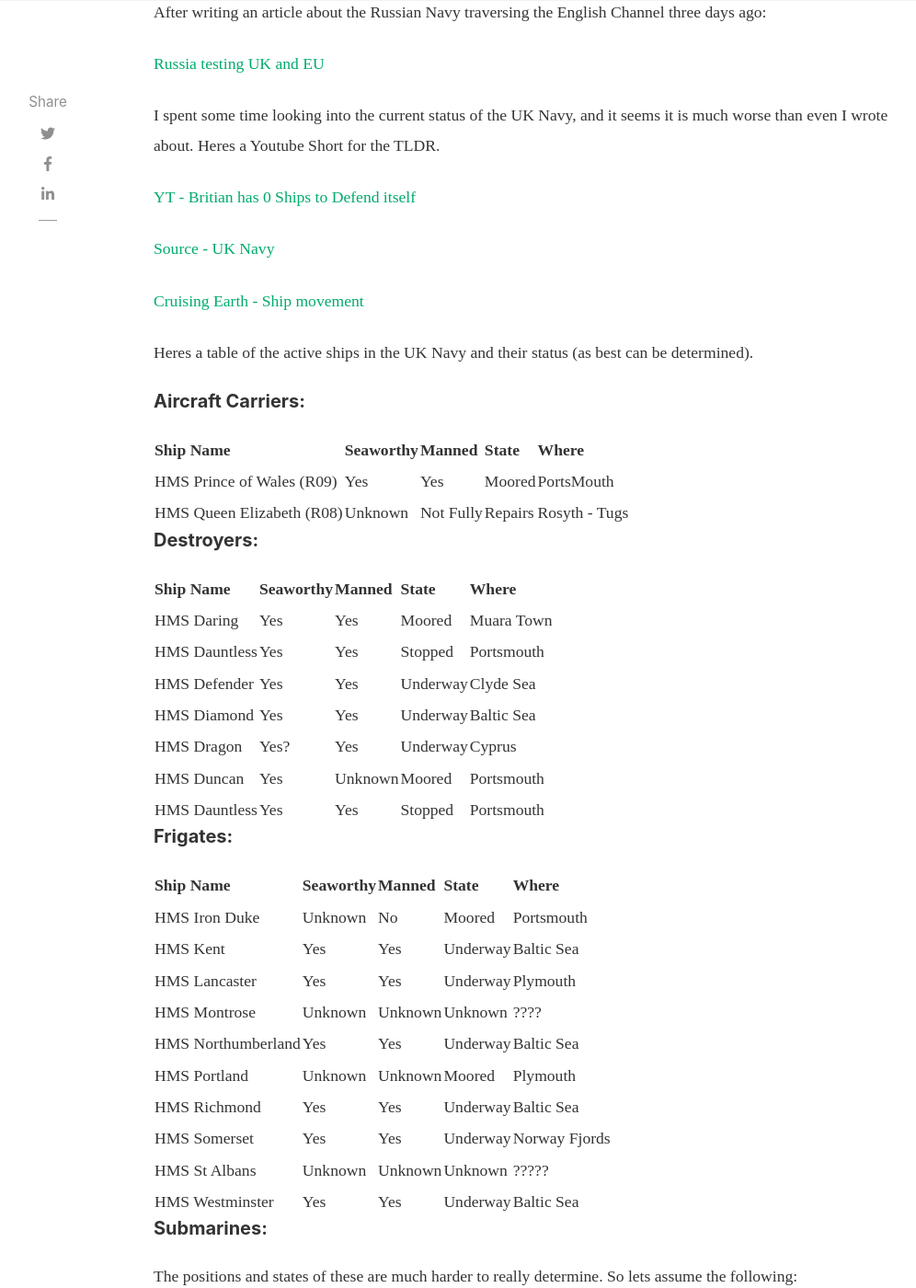
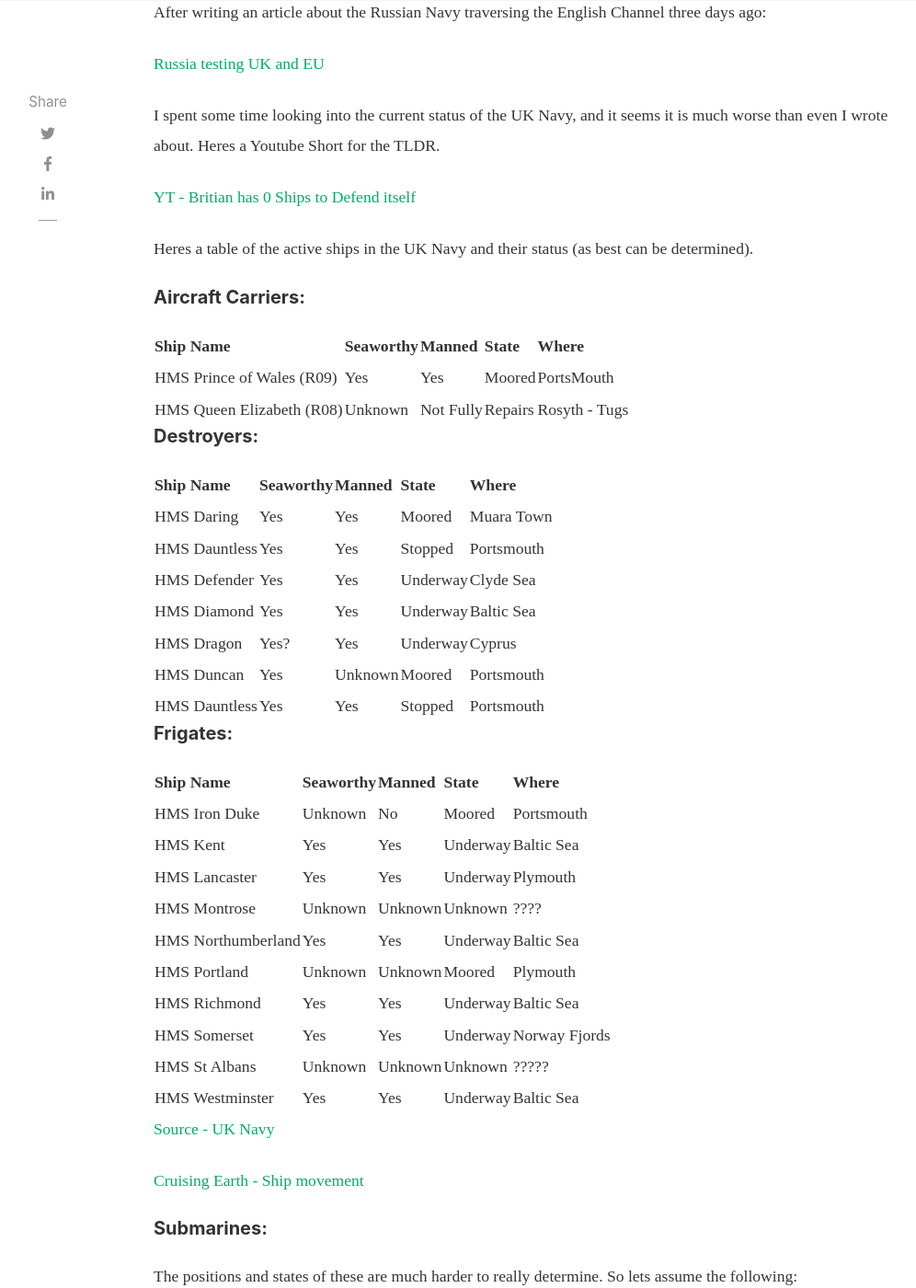
Before and after one commit to unrestricted-info/unrestricted, a Jekyll site: the page built from _posts/2026-04-23-uk-navy-deep-dive.md, in a window 1280 px wide and 1400 px high, scrolled down 889 px. Shown: the whole window at 92% size, without its empty margins (118-1114 px from the left). Built offline with Jekyll 4.4.1, drawn with Linux system fonts in a browser that asks for light colours; nearby versions of some CDN libraries; comment, search, counter and statistics services are not loaded; part of the change alters nothing that is shown.

```diff
--- a/_posts/2026-04-23-uk-navy-deep-dive.md
+++ b/_posts/2026-04-23-uk-navy-deep-dive.md
@@ -18,10 +18,6 @@ After writing an article about the Russian Navy traversing the English Channel t
 I spent some time looking into the current status of the UK Navy, and it seems it is much worse than even I wrote about. Heres a Youtube Short for the TLDR.
 
 [YT - Britian has 0 Ships to Defend itself](https://www.youtube.com/shorts/DYkbhf_qxrM)
-
-[Source - UK Navy](https://www.royalnavy.mod.uk/organisation/surface-fleet)
-
-[Cruising Earth - Ship movement](https://www.cruisingearth.com/ship-tracker/royal-navy/)
 
 Heres a table of the active ships in the UK Navy and their status (as best can be determined).
 
@@ -60,6 +56,11 @@ Heres a table of the active ships in the UK Navy and their status (as best can b
 | HMS Somerset        | Yes         | Yes        | Underway      | Norway Fjords     |
 | HMS St Albans       | Unknown     | Unknown    | Unknown       | ?????             |
 | HMS Westminster     | Yes         | Yes        | Underway      | Baltic Sea        |
+
+
+[Source - UK Navy](https://www.royalnavy.mod.uk/organisation/surface-fleet)
+
+[Cruising Earth - Ship movement](https://www.cruisingearth.com/ship-tracker/royal-navy/)
 
 
 ##### Submarines:
```
